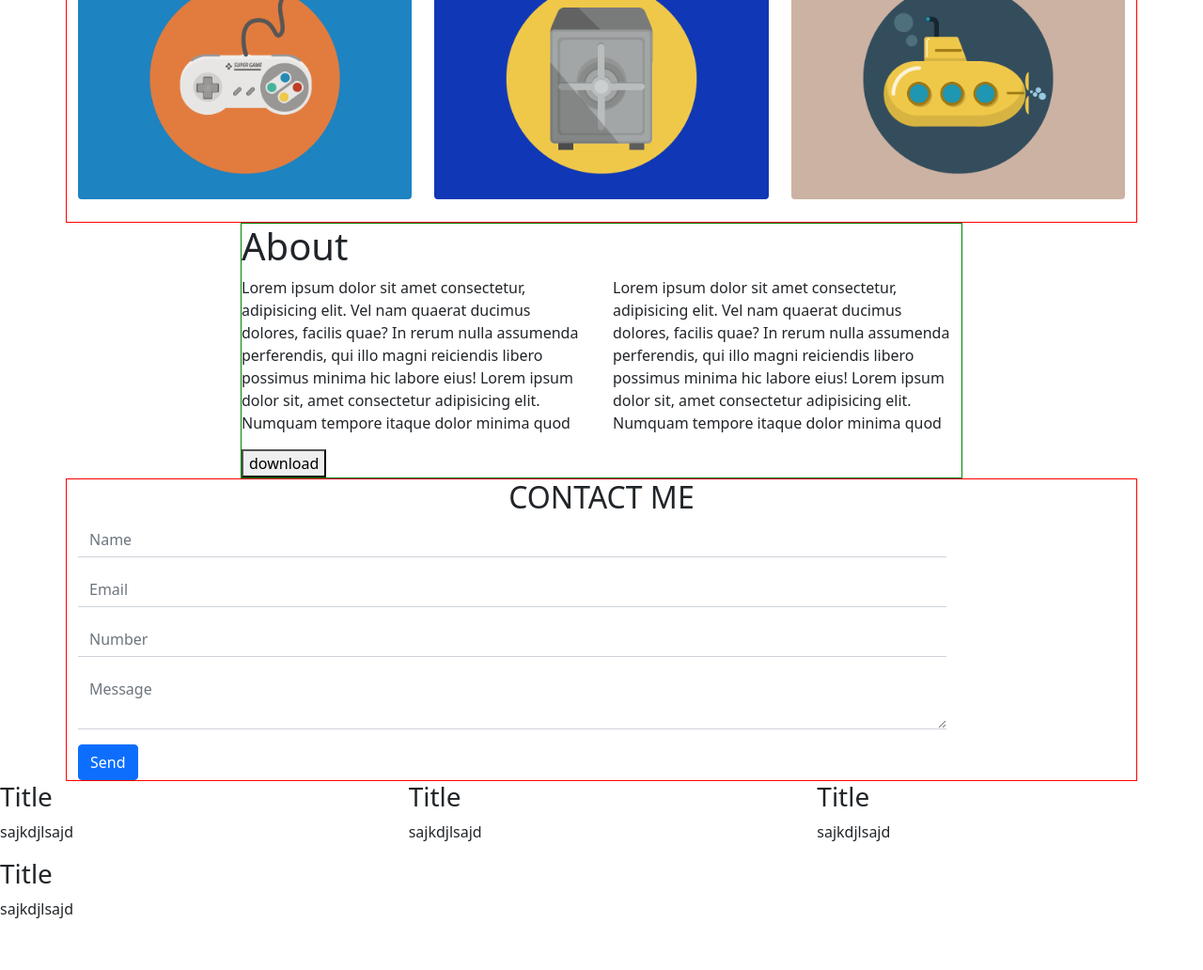
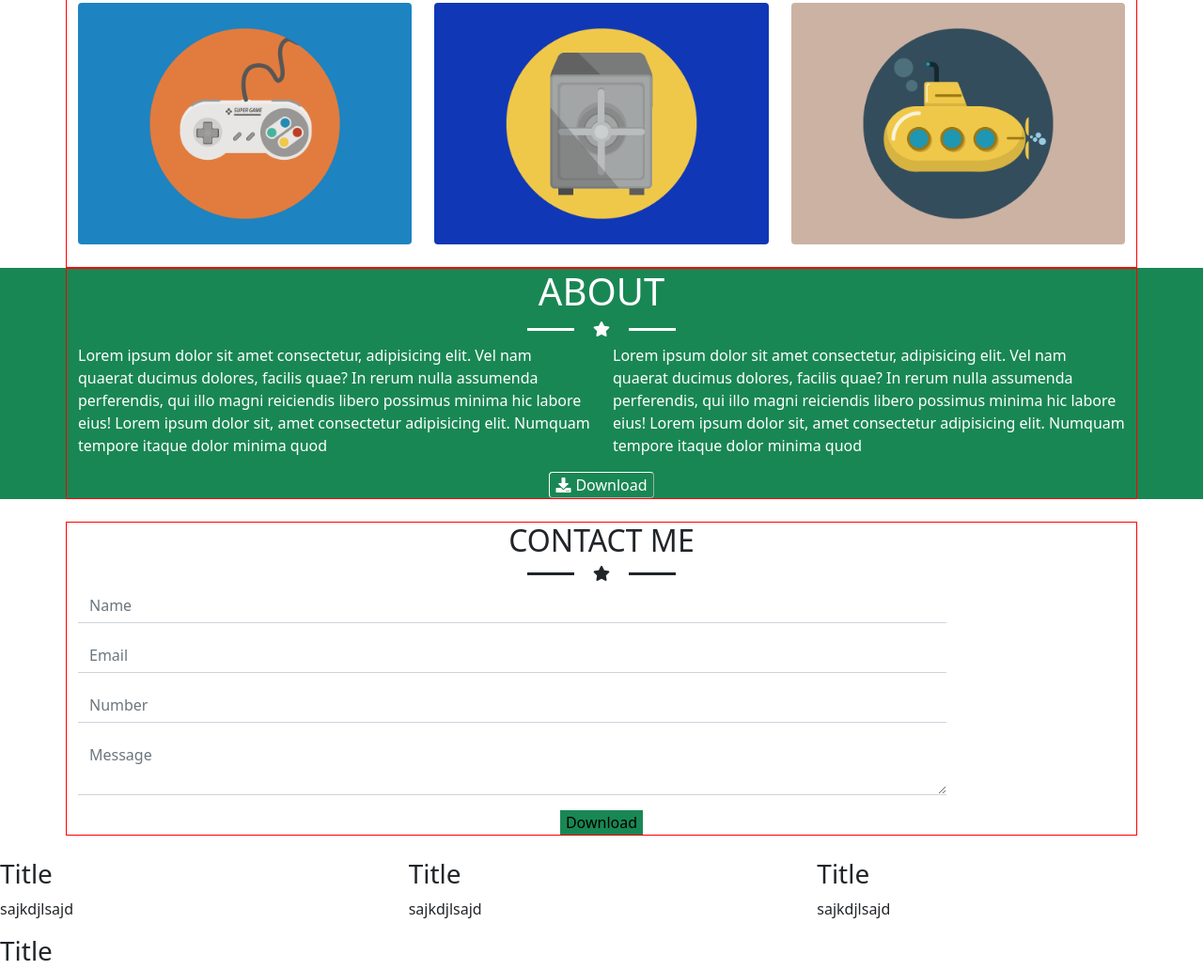
Before and after one commit to MatteoFilippini/html-css-bootstrap-freelancer, a plain HTML site: page index.html in a window 1280 px wide. Shown: the part 873-1905 px from the top of the page at 94% size. Before the commit the page ends 1868 px from the top, so only its background shows below. Drawn offline with nearby package versions, Linux system fonts and the light colour scheme.

Commit message:
added download button

```diff
--- a/css/style.css
+++ b/css/style.css
@@ -19,7 +19,6 @@
 .linea{
     flex-basis: 50px;
     margin: 0 20px;
-    background-color: #fff;
     height: 3px;
 }
 
@@ -31,13 +30,12 @@
     border: 1px solid red;
 }
 
+
 /* about */
-.container-small{
-    width: 60%;
-    margin: 0 auto;
-    border: 1px solid green;
+
+.fa-download:before {
+    margin-right: 5px;
 }
-
 /* footer */
 
 
--- a/index.html
+++ b/index.html
@@ -41,7 +41,7 @@
             </div>
         </nav>
     </header>
-    <div class="jumbotron bg-success text-white">
+    <div class="jumbotron bg-success text-white mb-4">
         <div class="container">
             <div class="row">
                 <div class="col text-center text-uppercase">
@@ -50,12 +50,11 @@
                     </figure>
                     <h1>start bootstrap</h1>
                     <div class="separator">
-                        <div class="linea"></div>
+                        <div class="linea bg-white"></div>
                         <i class="fas fa-star"></i>
-                        <div class="linea">
+                        <div class="linea bg-white">
                         </div>
                     </div>
-
                     <h4>grapich artist-web designer-illustrator</h4>
                 </div>
             </div>
@@ -66,6 +65,12 @@
             <div class="row">
                 <div class="col text-center">
                     <h1>PORTFOLIO</h1>
+                    <div class="separator">
+                        <div class="linea bg-dark"></div>
+                        <i class="fas fa-star"></i>
+                        <div class="linea bg-dark">
+                        </div>
+                    </div>
                 </div>
             </div>
             <div class="row">
@@ -90,9 +95,19 @@
             </div>
         </div>
     </div>
-    <div class="about">
-        <div class="container-small">
-            <h1>About</h1>
+    <div class="about bg-success text-white mb-4">
+        <div class="container">
+            <div class="row text-center text-uppercase">
+                <div class="col">
+                    <h1>About</h1>
+                    <div class="separator">
+                        <div class="linea bg-white"></div>
+                        <i class="fas fa-star"></i>
+                        <div class="linea bg-white">
+                        </div>
+                    </div>
+                </div>
+            </div>
             <div class="row">
                 <div class="col-sm-12 col-md-6">
                     <p>Lorem ipsum dolor sit amet consectetur, adipisicing elit. Vel nam quaerat ducimus dolores,
@@ -113,15 +128,26 @@
                     </p>
                 </div>
             </div>
-
-            <button>download</button>
+            <div class="row text-center">
+                <div class="col">
+                    <button class="bg-success border-1 border-white rounded text-white">
+                        <i class="fas fa-download"></i>Download
+                    </button>
+                </div>
+            </div>
         </div>
     </div>
     <section id="contact-me">
-        <div class="container">
+        <div class="container mb-4">
             <div class="row">
                 <div class="col">
                     <h2 class="text-uppercase text-center">Contact me</h2>
+                    <div class="separator">
+                        <div class="linea bg-dark"></div>
+                        <i class="fas fa-star"></i>
+                        <div class="linea bg-dark">
+                        </div>
+                    </div>
                 </div>
             </div>
             <div class="row">
@@ -139,9 +165,12 @@
                         <div class="mb-3">
                             <textarea class="form-control" id="message" name="message" placeholder="Message"></textarea>
                         </div>
-
-                        <button type="submit" class="btn btn-primary">Send</button>
                     </form>
+                </div>
+            </div>
+            <div class="row text-center">
+                <div class="col">
+                    <button class="bg-success border-0">Download</button>
                 </div>
             </div>
         </div>
```
